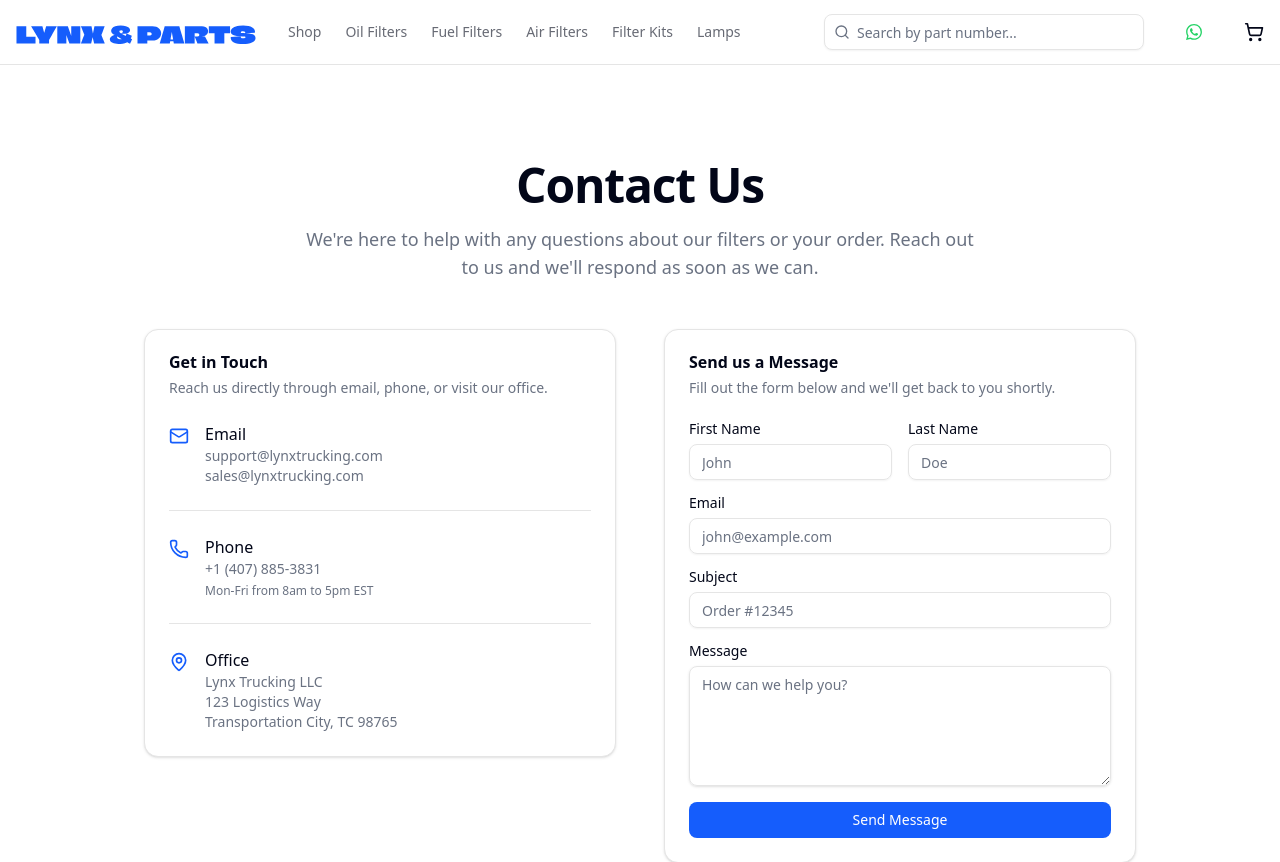
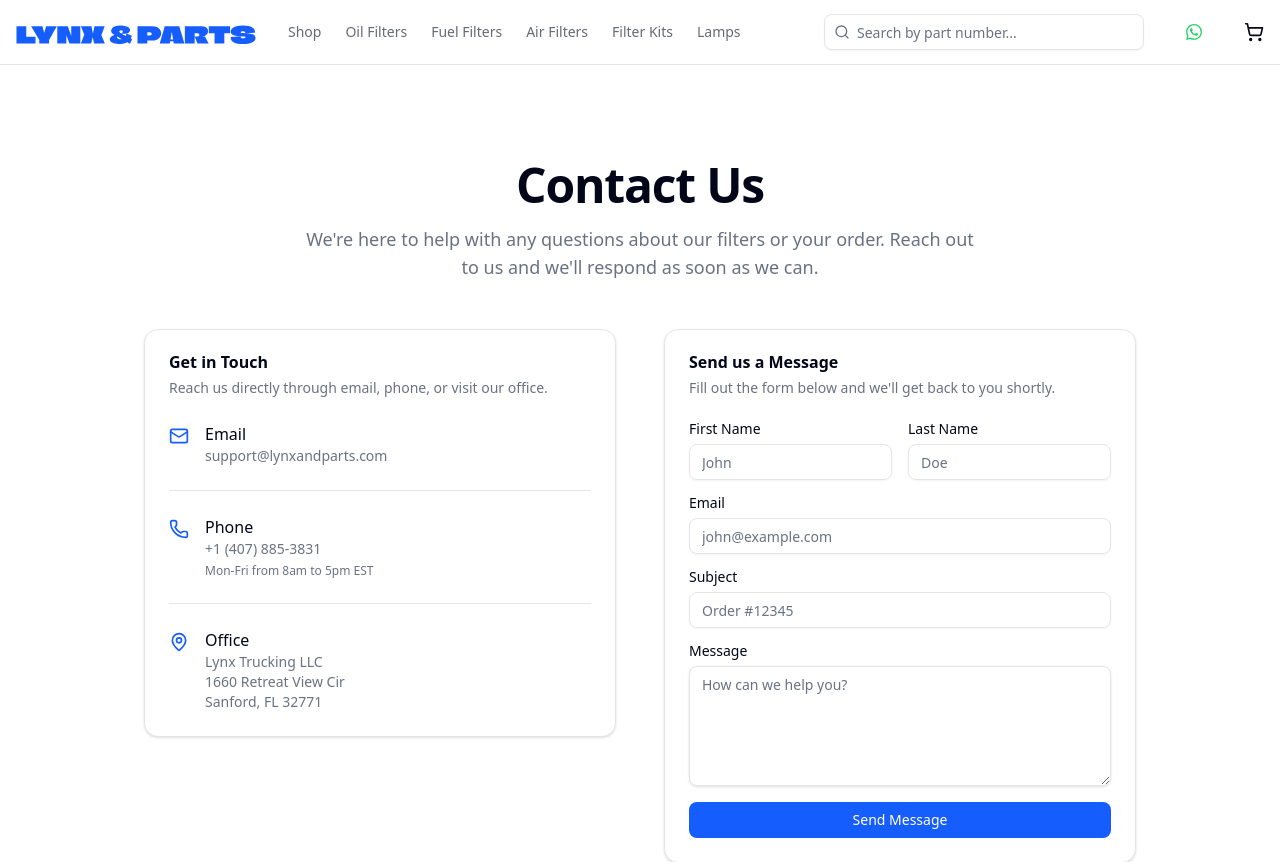
Before and after one commit to QASchoolUSA/Coralfly-Filters, a Next.js app: page /contact in a window 1280 px wide. Shown: the top 862 px of the page. Built offline with nearby package versions, Linux system fonts and the light colour scheme.

Commit message:
Update company address and consolidate support email

```diff
--- a/app/contact/page.tsx
+++ b/app/contact/page.tsx
@@ -30,8 +30,7 @@ export default function ContactPage() {
                 <Mail className="w-5 h-5 mt-1 text-primary" />
                 <div>
                   <h3 className="font-medium">Email</h3>
-                  <p className="text-sm text-muted-foreground">support@lynxtrucking.com</p>
-                  <p className="text-sm text-muted-foreground">sales@lynxtrucking.com</p>
+                  <p className="text-sm text-muted-foreground">support@lynxandparts.com</p>
                 </div>
               </div>
               <Separator />
@@ -50,8 +49,8 @@ export default function ContactPage() {
                   <h3 className="font-medium">Office</h3>
                   <p className="text-sm text-muted-foreground">
                     Lynx Trucking LLC<br />
-                    123 Logistics Way<br />
-                    Transportation City, TC 98765
+                    1660 Retreat View Cir<br />
+                    Sanford, FL 32771
                   </p>
                 </div>
               </div>
--- a/app/privacy-policy/page.tsx
+++ b/app/privacy-policy/page.tsx
@@ -93,9 +93,9 @@ export default function PrivacyPolicyPage() {
                             </p>
                             <div className="mt-4">
                                 <p className="font-semibold">Lynx Trucking LLC</p>
-                                <p>123 Logistics Way</p>
-                                <p>Transportation City, TC 98765</p>
-                                <p>Email: support@lynxtrucking.com</p>
+                                <p>1660 Retreat View Cir</p>
+                                <p>Sanford, FL 32771</p>
+                                <p>Email: support@lynxandparts.com</p>
                             </div>
                         </CardContent>
                     </Card>
--- a/app/terms-conditions/page.tsx
+++ b/app/terms-conditions/page.tsx
@@ -102,14 +102,14 @@ export default function TermsConditionsPage() {
 
                             <h3 className="font-semibold text-lg">Return Process</h3>
                             <p>
-                                To return an item, please email customer service at support@lynxtrucking.com to obtain a Return Merchandise Authorization (RMA) number. After receiving a RMA number, place the item securely in its original packaging and mail your return to the following address:
+                                To return an item, please email customer service at support@lynxandparts.com to obtain a Return Merchandise Authorization (RMA) number. After receiving a RMA number, place the item securely in its original packaging and mail your return to the following address:
                             </p>
                             <address className="not-italic bg-muted p-4 rounded-md">
                                 Lynx Trucking LLC<br />
                                 Attn: Returns<br />
                                 RMA #<br />
-                                123 Logistics Way<br />
-                                Transportation City, TC 98765
+                                1660 Retreat View Cir<br />
+                                Sanford, FL 32771
                             </address>
                             <p>
                                 Please note, you will be responsible for all return shipping charges. We strongly recommend that you use a trackable method to mail your return.
@@ -137,9 +137,9 @@ export default function TermsConditionsPage() {
                             </p>
                             <div className="mt-4">
                                 <p className="font-semibold">Lynx Trucking LLC</p>
-                                <p>123 Logistics Way</p>
-                                <p>Transportation City, TC 98765</p>
-                                <p>Email: support@lynxtrucking.com</p>
+                                <p>1660 Retreat View Cir</p>
+                                <p>Sanford, FL 32771</p>
+                                <p>Email: support@lynxandparts.com</p>
                                 <p>Phone: +1 (555) 123-4567</p>
                             </div>
                         </CardContent>
```
